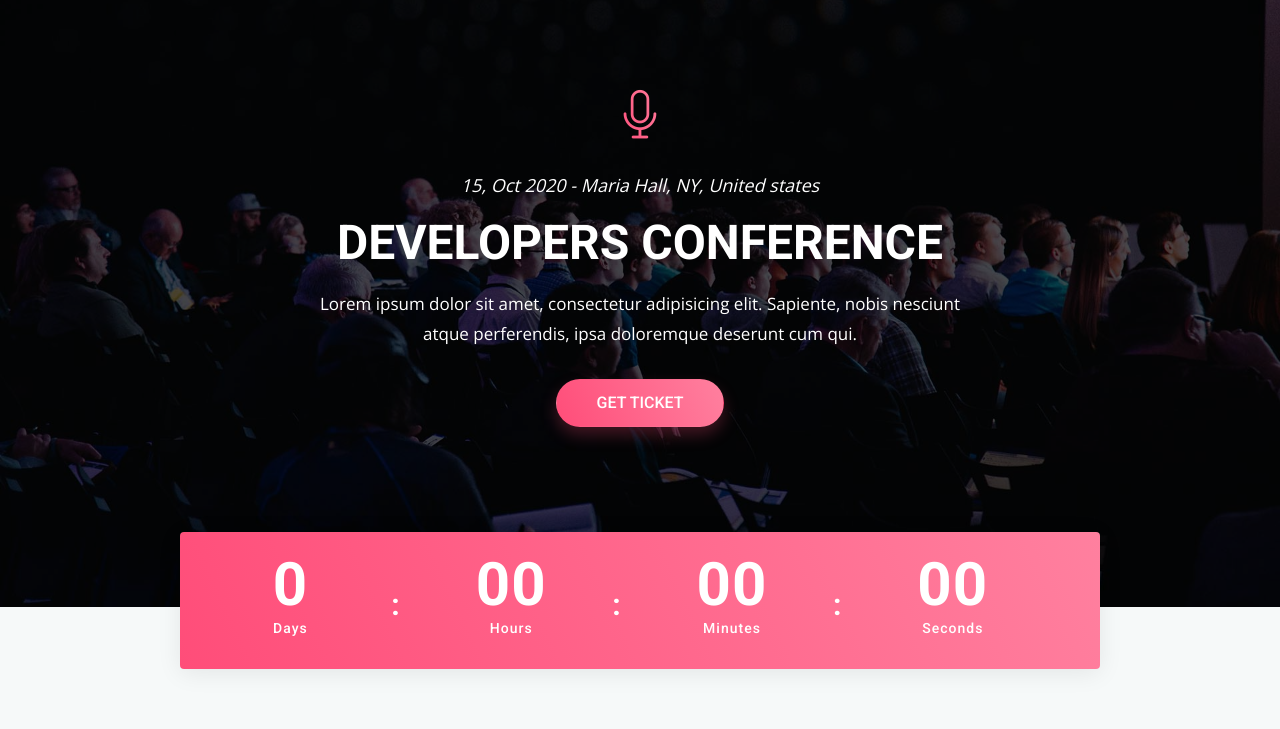
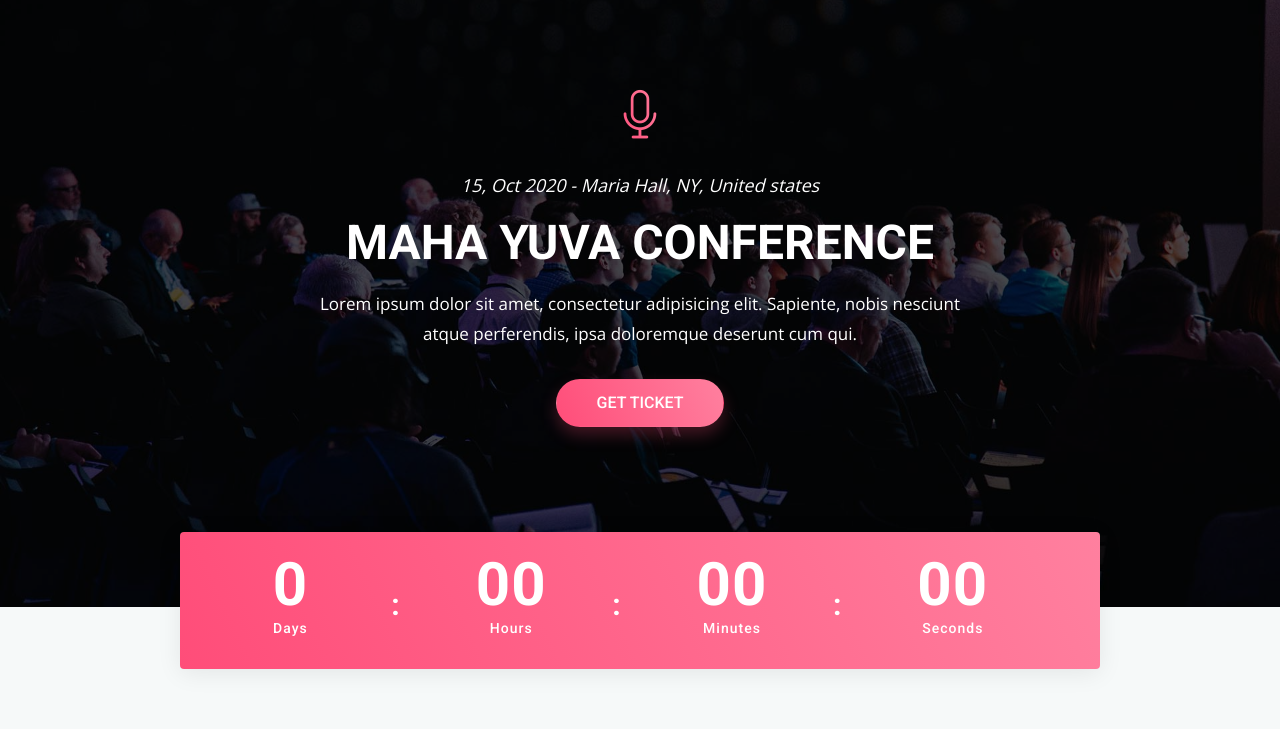
Before and after one commit to cosmosdsilva93/mahayuvacon2024borivali.com, a plain HTML site: page index.html in a window 1280 px wide. Shown: the part 71-800 px from the top of the page. Drawn offline with nearby package versions, Linux system fonts and the light colour scheme; a script that the page names is missing; files whose address does not match are found by name.

Commit message:
name change test

```diff
--- a/index.html
+++ b/index.html
@@ -92,7 +92,7 @@
                   <i class="lni-mic"></i>
                 </div>
                 <p class="banner-info">15, Oct 2020 - Maria Hall, NY, United states</p>
-                <h2 class="head-title">Developers Conference</h2>
+                <h2 class="head-title">Maha Yuva Conference</h2>
                 <p class="banner-desc">
                   Lorem ipsum dolor sit amet, consectetur adipisicing elit. Sapiente, nobis nesciunt atque perferendis, ipsa doloremque deserunt cum qui.</p>
                 <div class="banner-btn">
```
